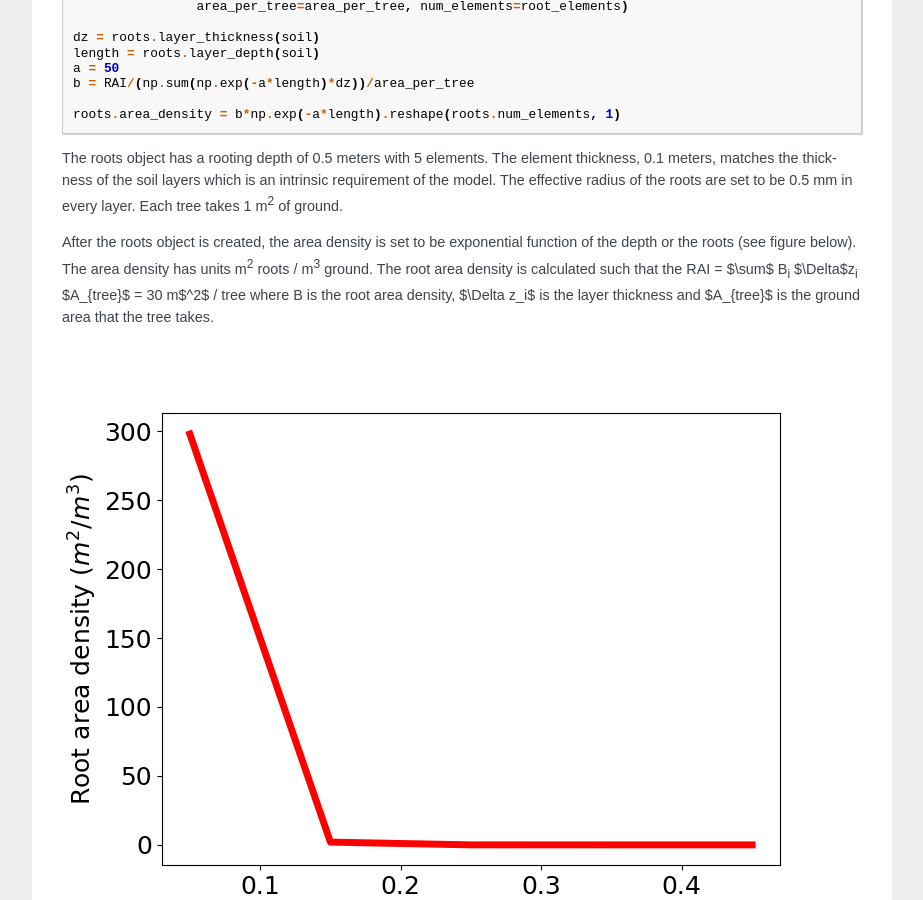
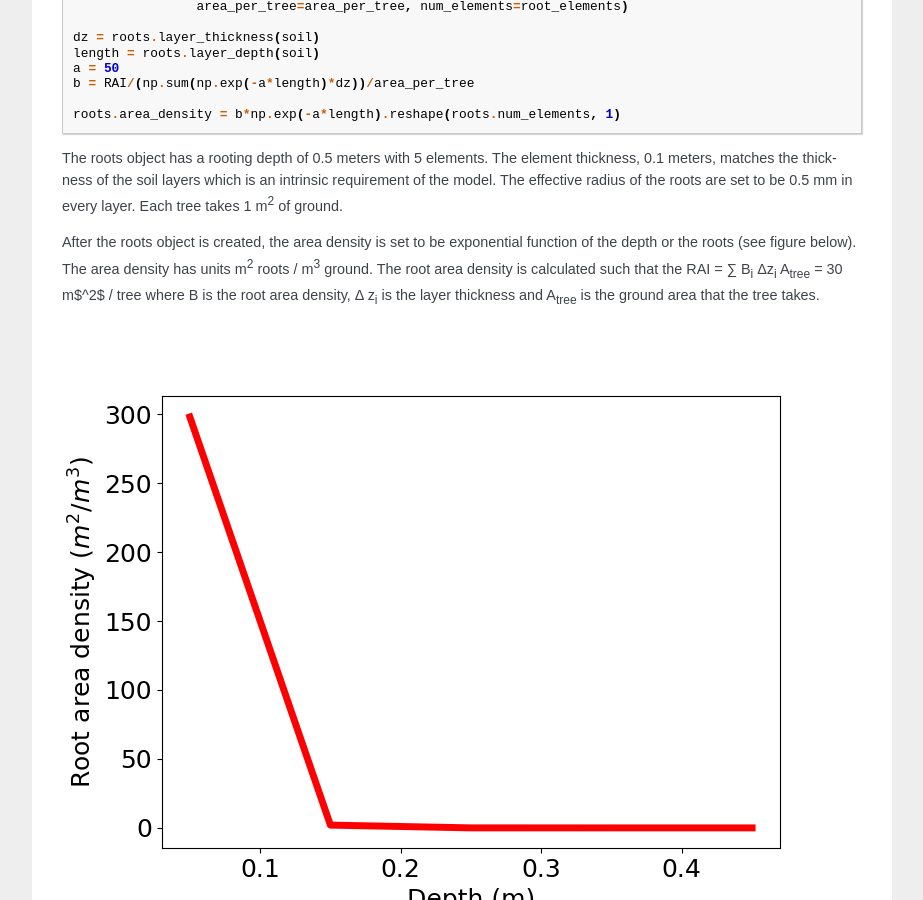
Before and after one commit to LukeEcomod/TreeBoxModel, a Sphinx documentation site: the page built from docs/source/instructions_to_run.md, in a window 1280 px wide and 900 px high, scrolled down 1297 px. Shown: the whole window, without its empty margins (198-1121 px from the left). Built offline with Sphinx 7.4.7, drawn with Linux system fonts in a browser that asks for light colours.

Commit message:
Fixed math typos in docs

````diff
--- a/docs/source/instructions_to_run.md
+++ b/docs/source/instructions_to_run.md
@@ -73,7 +73,7 @@ roots.area_density = b*np.exp(-a*length).reshape(roots.num_elements, 1)
 
 The roots object has a rooting depth of 0.5 meters with 5 elements. The element thickness, 0.1 meters, matches the thickness of the soil layers which is an intrinsic requirement of the model. The effective radius of the roots are set to be 0.5 mm in every layer. Each tree takes 1 m<sup>2</sup> of ground.
 
-After the roots object is created, the area density is set to be exponential function of the depth or the roots (see figure below). The area density has units m<sup>2</sup> roots / m<sup>3</sup> ground. The root area density is calculated such that the RAI = $\sum$ B<sub>i</sub> $\Delta$z<sub>i</sub> $A_{tree}$ = 30 m$^2$ / tree where B is the root area density, $\Delta z_i$ is the layer thickness and $A_{tree}$ is the ground area that the tree takes.
+After the roots object is created, the area density is set to be exponential function of the depth or the roots (see figure below). The area density has units m<sup>2</sup> roots / m<sup>3</sup> ground. The root area density is calculated such that the RAI = &sum; B<sub>i</sub> &Delta;z<sub>i</sub> A<sub>tree</sub> = 30 m$^2$ / tree where B is the root area density, &Delta; z<sub>i</sub> is the layer thickness and A<sub>tree</sub> is the ground area that the tree takes.
 
 ![Figure of the root area density](./_static/root_area_density.png)
 
@@ -124,10 +124,7 @@ sugar_target_concentration: float = 1200
 
 sugar_unloading_slope = 3.5e-7
 ```
-Set the initial sugar unloading rate and parameters for calculating the unloading rate further.
-The sugar_target_concentration is a concentration after which sugar unloading starts and
-sugar_unloading_slope is the slope parameter (units m/s) for the unloading. See
-[Nikinmaa et. al., (2014)](https://academic.oup.com/aob/article/114/4/653/2769025) for further details.
+Set the initial sugar unloading rate and parameters for calculating the unloading rate further. The sugar_target_concentration is a concentration after which sugar unloading starts and sugar_unloading_slope is the slope parameter (units m/s) for the unloading. See [Nikinmaa et. al., (2014)](https://academic.oup.com/aob/article/114/4/653/2769025) for further details.
 
 ```python
 axial_permeability_profile: np.ndarray = np.zeros((num_elements, 2))
````
Also changed, not shown: docs/source/modelled_system.md (+2 -2 lines).
